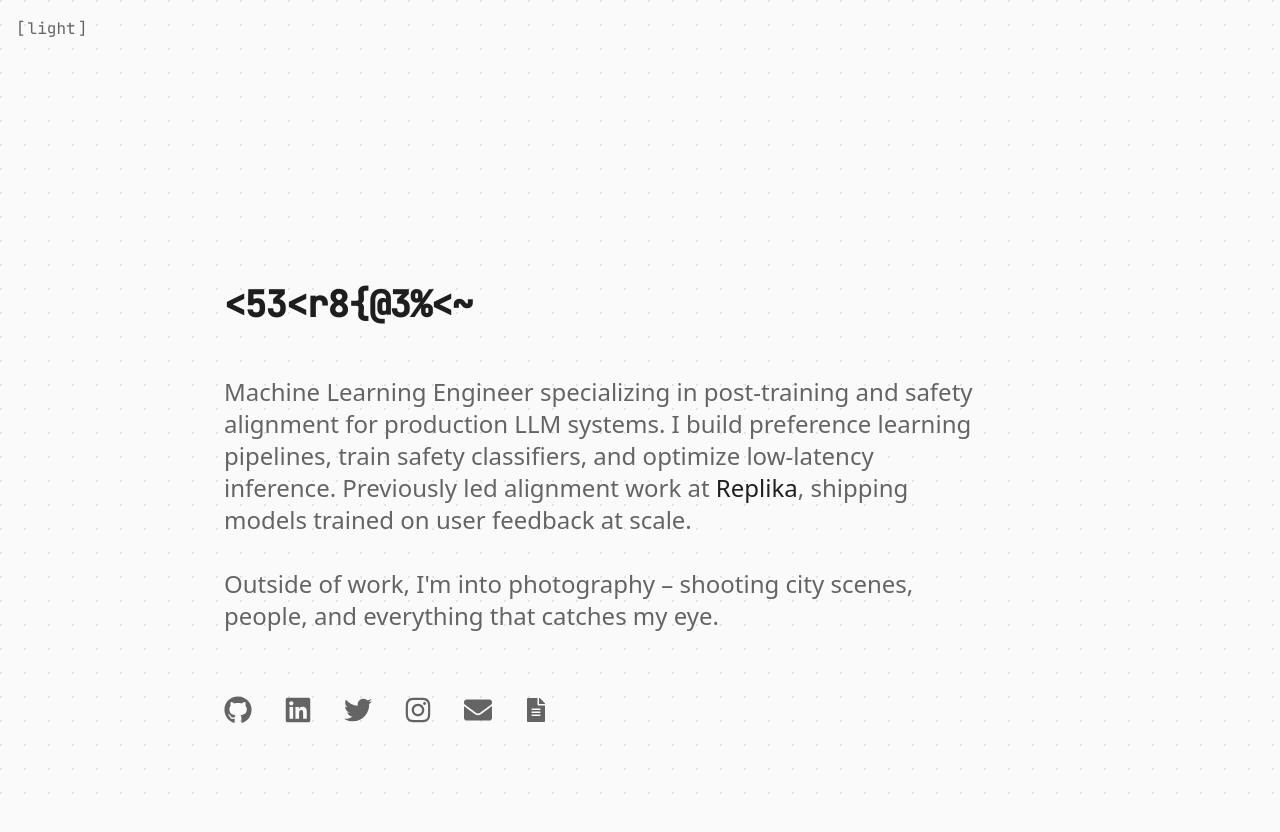
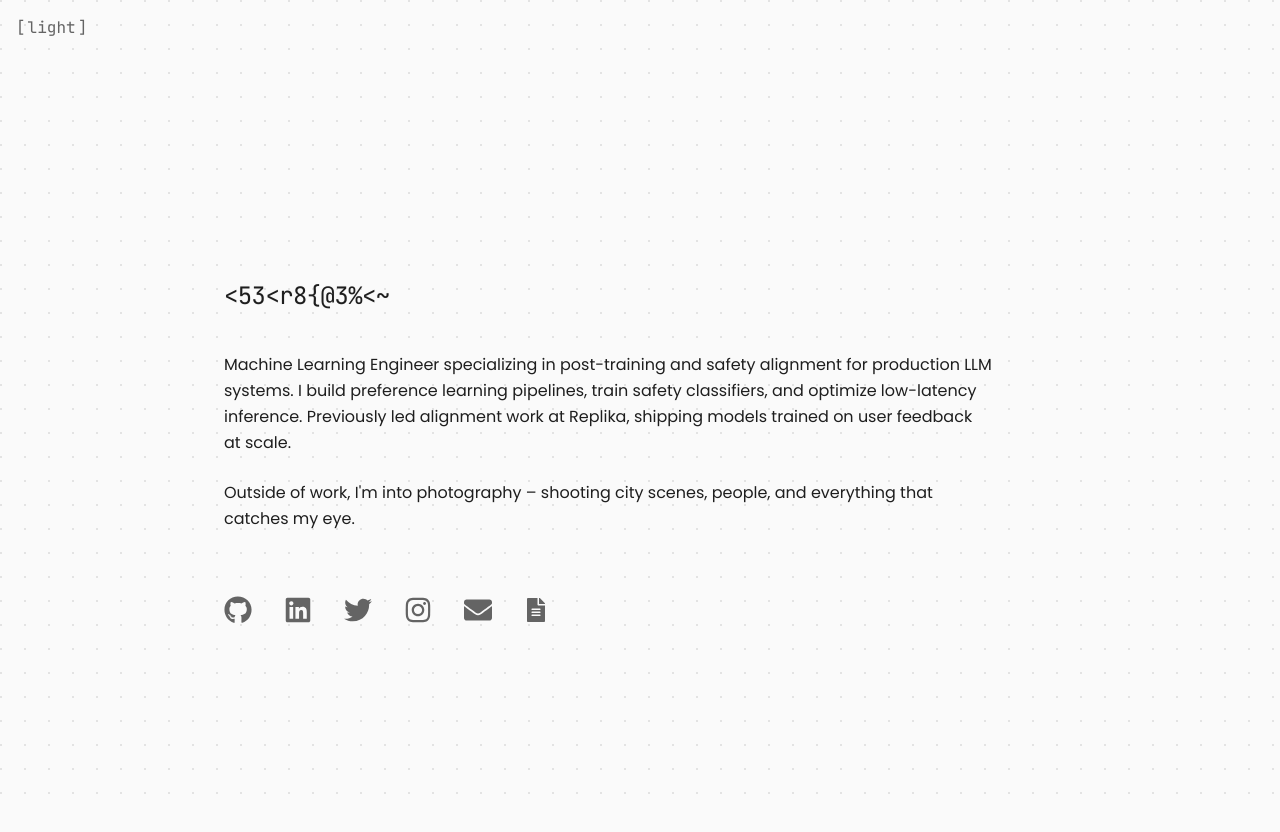
Before and after one commit to esceptico/website, a Next.js app: page / in a window 1280 px wide. Shown: the top 832 px of the page. After the commit the page ends 800 px from the top, so only its background shows below. Built offline with nearby package versions, Linux system fonts and the light colour scheme.

Commit message:
visual fixes

```diff
--- a/src/app/globals.css
+++ b/src/app/globals.css
@@ -30,7 +30,7 @@ body {
   min-height: 100vh;
   background-color: inherit; /* Inherit from html */
   color: inherit; /* Inherit from html */
-  font-family: var(--font-inter), system-ui, sans-serif;
+  font-family: var(--font-poppins), system-ui, sans-serif;
 }
 
 /* Ensure the background extends to the full viewport */
--- a/src/app/layout.tsx
+++ b/src/app/layout.tsx
@@ -1,9 +1,13 @@
 import type { Metadata } from "next";
-import { Inter, JetBrains_Mono } from "next/font/google";
+import { Poppins, JetBrains_Mono } from "next/font/google";
 import "./globals.css";
 import ClientLayout from "./ClientLayout";
 
-const inter = Inter({ subsets: ["latin"], variable: '--font-inter' });
+const poppins = Poppins({
+  subsets: ["latin"],
+  weight: ["300", "400", "500", "600", "700"],
+  variable: '--font-poppins'
+});
 
 // Use JetBrains Mono - modern and smooth monospace font
 const jetbrainsMono = JetBrains_Mono({
@@ -38,11 +42,11 @@ export default function RootLayout({
   children: React.ReactNode;
 }) {
   return (
-    <html lang="en" className={`antialiased ${inter.variable} ${jetbrainsMono.variable}`}>
+    <html lang="en" className={`antialiased ${poppins.variable} ${jetbrainsMono.variable}`}>
       <head>
         <meta name="theme-color" content="#121212" />
       </head>
-      <body className={inter.className}>
+      <body className={poppins.className}>
         <ClientLayout>{children}</ClientLayout>
       </body>
     </html>
--- a/src/components/content/PersonalInfo.tsx
+++ b/src/components/content/PersonalInfo.tsx
@@ -36,24 +36,24 @@ export const PersonalInfo = () => {
 
   return (
     <div className="relative text-left pt-24 md:pt-40 pb-16 max-w-3xl">
-      <div className="mb-10">
+      <div className="mb-8">
         <h1
-          className="text-3xl md:text-4xl font-bold text-[var(--theme-text-primary)] tracking-tight cursor-pointer select-none flex items-center min-w-[300px] min-h-[4rem]"
+          className="text-xl md:text-2xl font-normal text-[var(--theme-text-primary)] tracking-tight cursor-pointer select-none flex items-center min-w-[300px] min-h-[3rem]"
           onClick={handleHackerTextClick}
         >
           {showEasterEgg ? (
             <span className="inline-block relative">
-              <span className="font-jetbrains-mono text-3xl md:text-4xl select-none inline-block">
+              <span className="font-jetbrains-mono text-xl md:text-2xl select-none inline-block">
                 there are no easter eggs here
               </span>
             </span>
           ) : (
-            <HackerTextEffect texts={textItems} className="text-3xl md:text-4xl" />
+            <HackerTextEffect texts={textItems} className="text-xl md:text-2xl font-normal" />
           )}
         </h1>
       </div>
 
-      <div className="text-xl md:text-2xl text-[var(--theme-text-secondary)] leading-relaxed space-y-8 font-sans font-light">
+      <div className="text-base text-[var(--theme-text-primary)] leading-relaxed space-y-6 font-normal">
         <div className="markdown-content">
           <ReactMarkdown
             components={{
```
